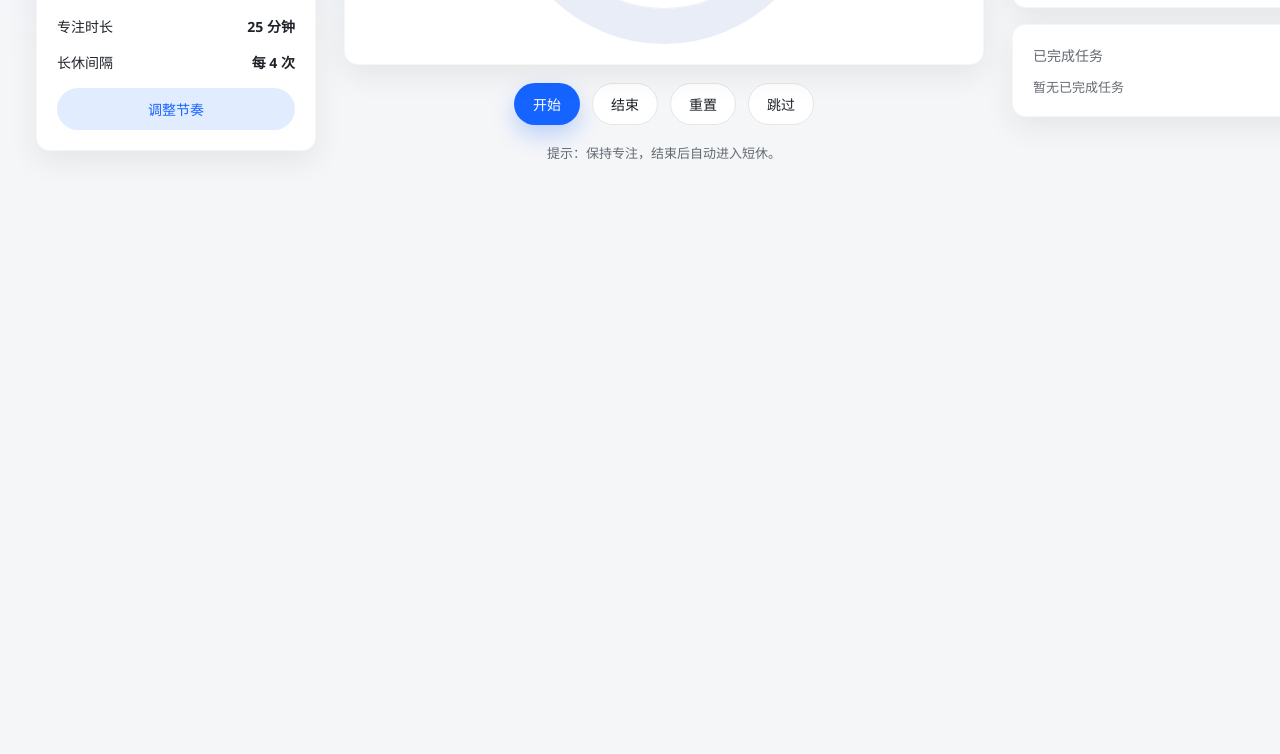
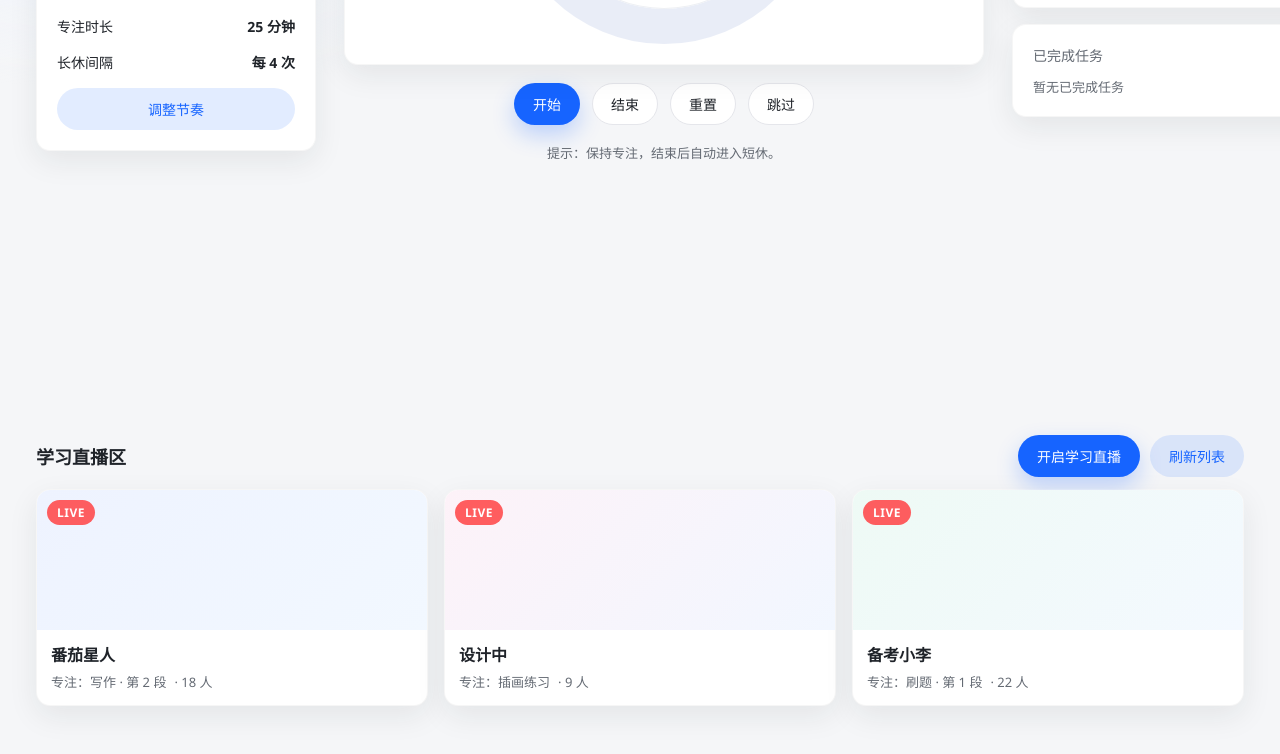
Before and after one commit to Redstonee123/Blue-tomato, a plain HTML site: page index.html in a window 1280 px wide. Shown: the part 385-1139 px from the top of the page. Before the commit the page ends 800 px from the top, so only its background shows below. Drawn offline with Linux system fonts and the light colour scheme.

```diff
--- a/index.html
+++ b/index.html
@@ -375,6 +375,104 @@
       padding: 0 20px 24px;
     }
 
+    /* 直播瀑布流 */
+    .live-section {
+      padding: 20px 36px 32px;
+    }
+
+    .live-header {
+      display: flex;
+      align-items: center;
+      justify-content: space-between;
+      gap: 12px;
+      margin-bottom: 12px;
+    }
+
+    .live-title {
+      font-weight: 600;
+      font-size: 18px;
+      color: var(--text);
+    }
+
+    .live-actions {
+      display: flex;
+      gap: 10px;
+      flex-wrap: wrap;
+    }
+
+    .live-grid {
+      column-count: 3;
+      column-gap: 16px;
+    }
+
+    .live-card {
+      break-inside: avoid;
+      margin-bottom: 16px;
+      background: var(--card);
+      border-radius: 14px;
+      box-shadow: var(--shadow);
+      border: 1px solid rgba(31, 35, 41, 0.04);
+      overflow: hidden;
+    }
+
+    .live-thumb {
+      background: linear-gradient(135deg, #eef3ff, #f2f8ff);
+      height: 140px;
+      position: relative;
+    }
+
+    .live-thumb::after {
+      content: "LIVE";
+      position: absolute;
+      top: 10px;
+      left: 10px;
+      background: rgba(255, 77, 79, 0.9);
+      color: #fff;
+      border-radius: 999px;
+      padding: 4px 10px;
+      font-size: 12px;
+      font-weight: 600;
+      letter-spacing: 0.5px;
+    }
+
+    .live-body {
+      padding: 12px 14px 14px;
+      display: flex;
+      flex-direction: column;
+      gap: 6px;
+    }
+
+    .live-meta {
+      display: flex;
+      align-items: center;
+      gap: 8px;
+      font-size: 13px;
+      color: var(--muted);
+    }
+
+    .live-name {
+      font-weight: 600;
+      color: var(--text);
+    }
+
+    @media (max-width: 1100px) {
+      .live-section {
+        padding: 16px 20px 24px;
+      }
+      .live-grid {
+        column-count: 2;
+      }
+    }
+
+    @media (max-width: 680px) {
+      .live-grid {
+        column-count: 1;
+      }
+      .live-section {
+        padding: 12px 16px 20px;
+      }
+    }
+
     @keyframes floatIn {
       from {
         transform: translateY(18px);
@@ -576,6 +674,49 @@
       </div>
     </div>
   </div>
+
+  <!-- 学习直播瀑布流 -->
+  <section class="live-section">
+    <div class="live-header">
+      <div class="live-title">学习直播区</div>
+      <div class="live-actions">
+        <button class="btn primary" id="startLiveBtn">开启学习直播</button>
+        <button class="btn ghost">刷新列表</button>
+      </div>
+    </div>
+    <div class="live-grid" id="liveGrid">
+      <div class="live-card">
+        <div class="live-thumb"></div>
+        <div class="live-body">
+          <div class="live-name">番茄星人</div>
+          <div class="live-meta">
+            <span>专注：写作 · 第 2 段</span>
+            <span> · 18 人</span>
+          </div>
+        </div>
+      </div>
+      <div class="live-card">
+        <div class="live-thumb" style="background: linear-gradient(135deg,#fdf2f8,#f2f7ff);"></div>
+        <div class="live-body">
+          <div class="live-name">设计中</div>
+          <div class="live-meta">
+            <span>专注：插画练习</span>
+            <span> · 9 人</span>
+          </div>
+        </div>
+      </div>
+      <div class="live-card">
+        <div class="live-thumb" style="background: linear-gradient(135deg,#eefaf5,#f4f9ff);"></div>
+        <div class="live-body">
+          <div class="live-name">备考小李</div>
+          <div class="live-meta">
+            <span>专注：刷题 · 第 1 段</span>
+            <span> · 22 人</span>
+          </div>
+        </div>
+      </div>
+    </div>
+  </section>
 
   <script>
     let focusSeconds = 25 * 60;
```
